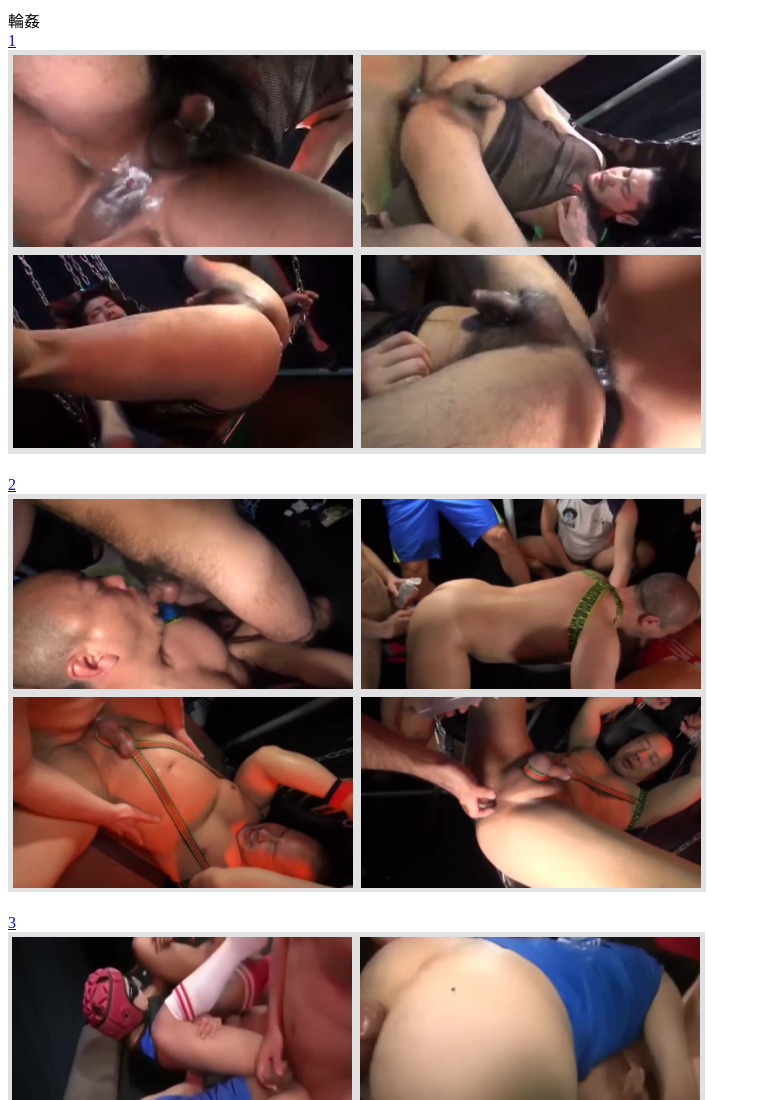
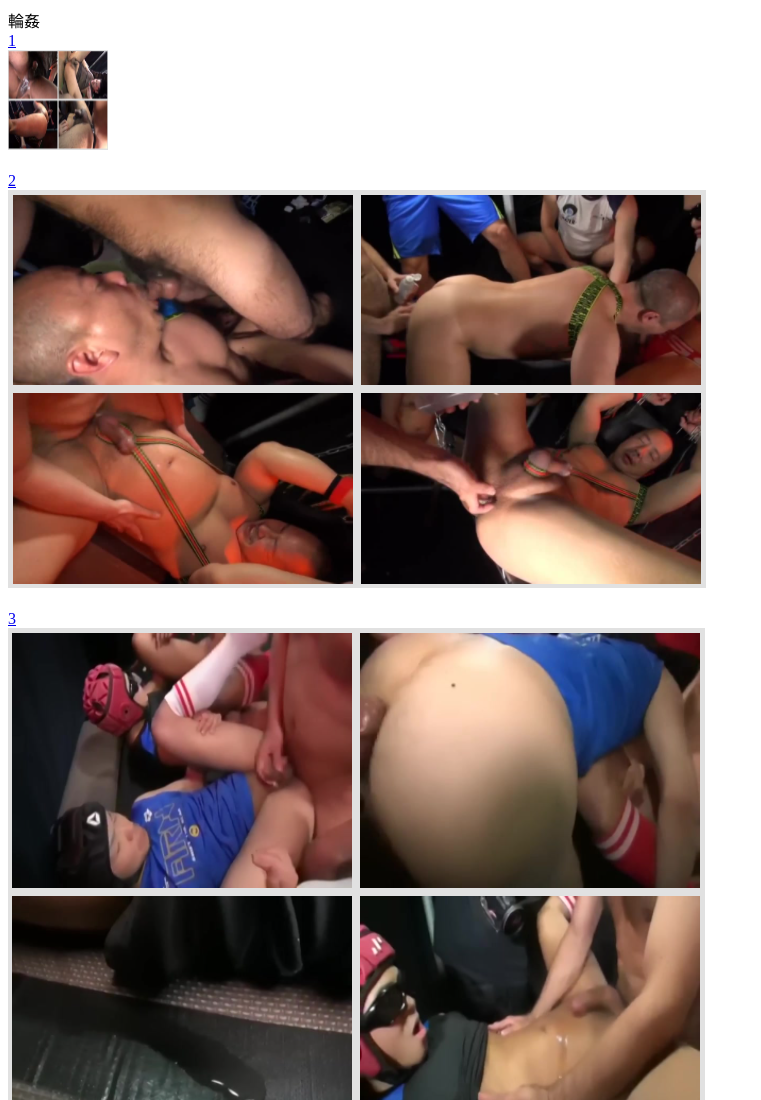
Before and after one commit to gengith/private, a plain HTML site: page index.html in a window 1280 px wide. Shown: the top 1100 px of the page, without its empty margins (0-761 px from the left). Drawn offline with Linux system fonts and the light colour scheme.

Commit message:
Update index.html

```diff
--- a/index.html
+++ b/index.html
@@ -8,7 +8,7 @@
 
   輪姦
   </br>
-  <a href= "https://g-mens.net/キス/7195.html" >1</br><img src="./Images/1.PNG"></a></br>
+  <a href= "https://g-mens.net/キス/7195.html" >1</br><img src="./Images/1.PNG" width=100 height=100></a></br>
   </br>
   <a href= "https://g-mens.net/企画/20459.html" >2</br><img src="./Images/2.PNG"></a></br>
   </br>
```
